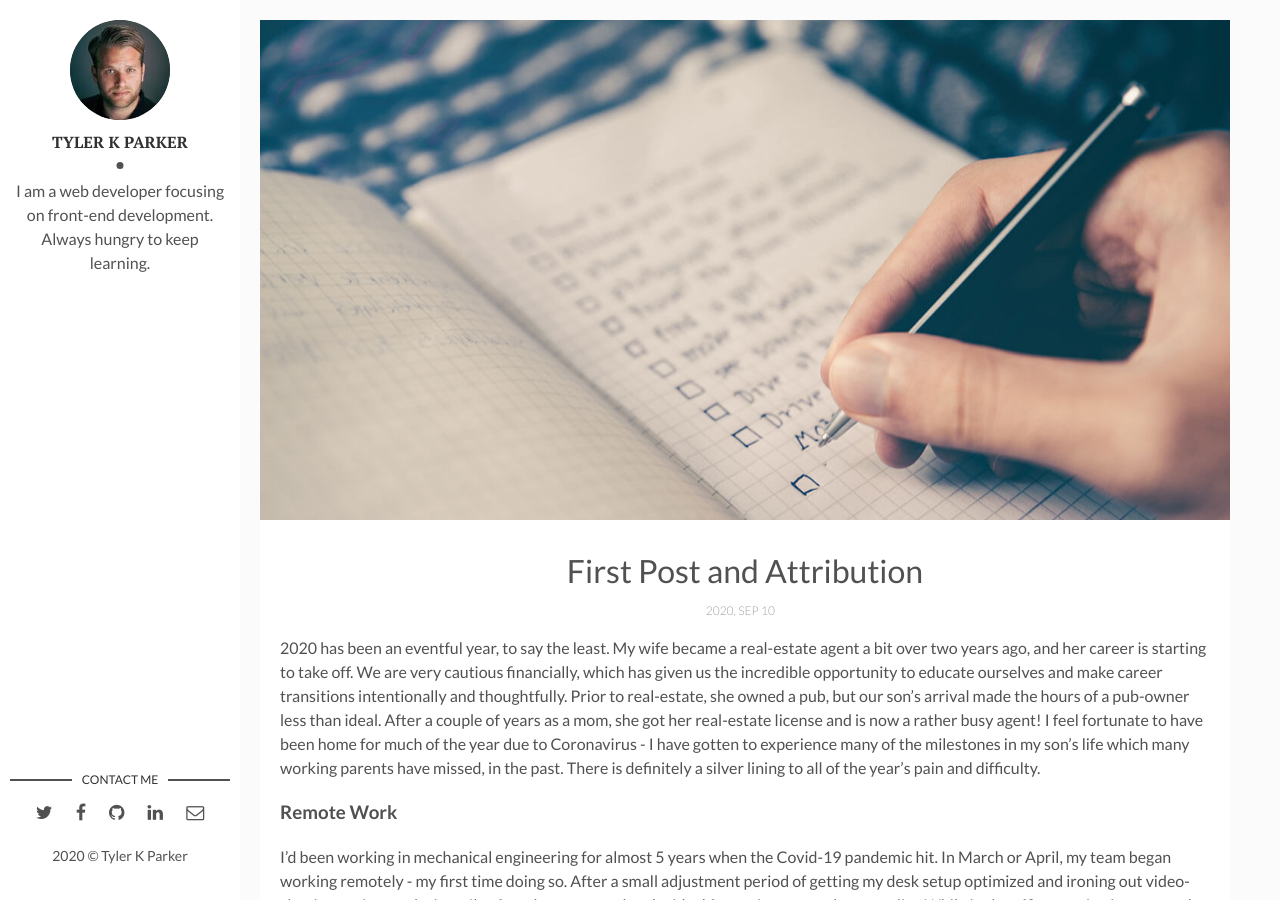
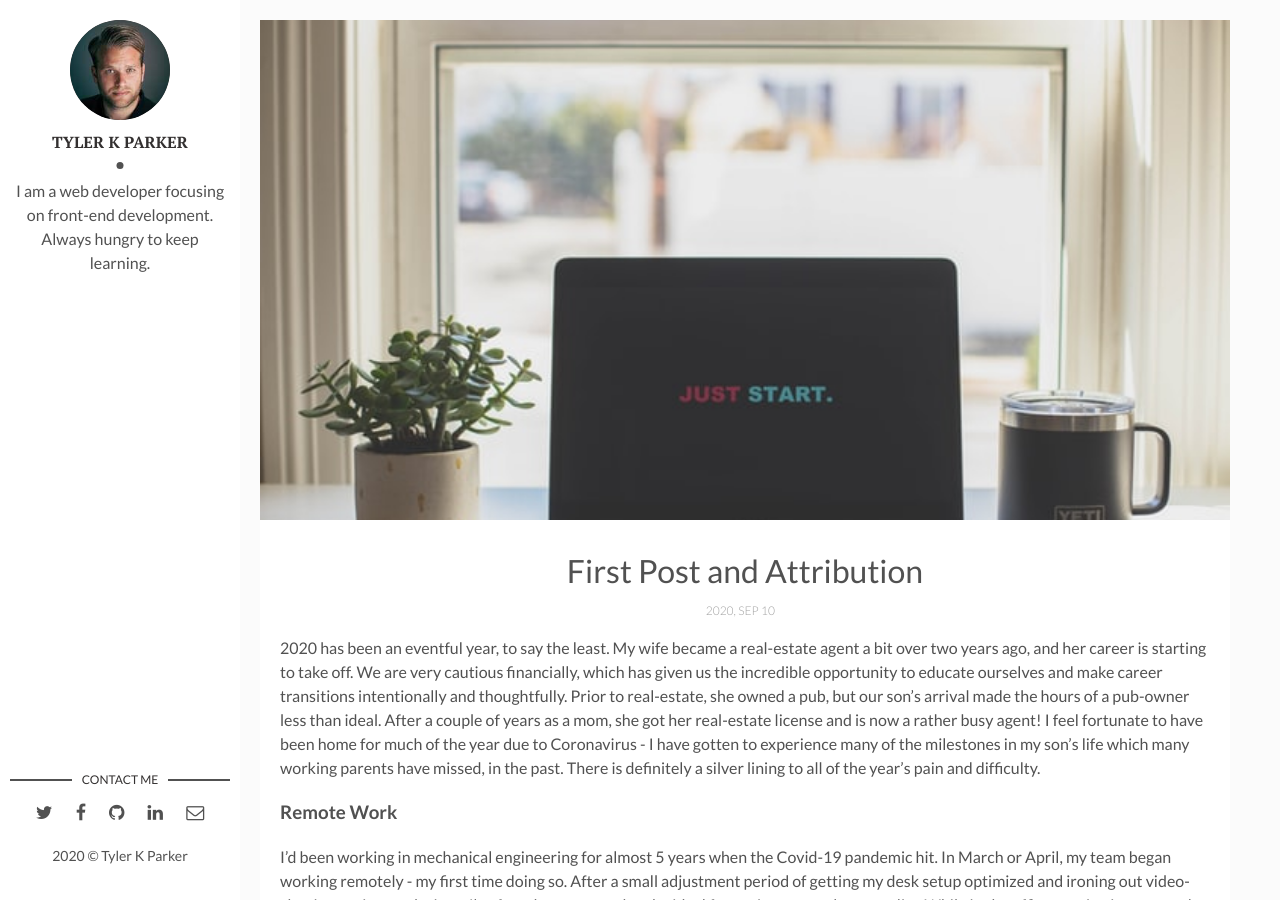
Before and after one commit to tylerkkp/tylerkkp.github.io, a Jekyll site: the page built from _posts/2020-09-11-first-post-and-attribution.markdown, in a window 1280 px wide and 900 px high. Built offline with Jekyll 4.4.1, drawn with Linux system fonts in a browser that asks for light colours; comment, search, counter and statistics services are not loaded.

Commit message:
Update 2020-09-11-first-post-and-attribution.markdown

```diff
--- a/_posts/2020-09-11-first-post-and-attribution.markdown
+++ b/_posts/2020-09-11-first-post-and-attribution.markdown
@@ -3,7 +3,7 @@ layout: post
 title: First Post and Attribution
 date: 2020-09-11 00:00:00 +0300
 description: Here I provide an intro for this blog, as well as provide attribution. Thank you to Artem Sheludko, the creator of this template, for his excellent work. # Add description (optional)
-img: software.jpg # Add image post (optional)
+img: dayne-topkin-y5_mFlLMwJk-unsplash.jpg # Add image post (optional)
 tags: [Thanks, Intro] # add tag
 ---
 
```
